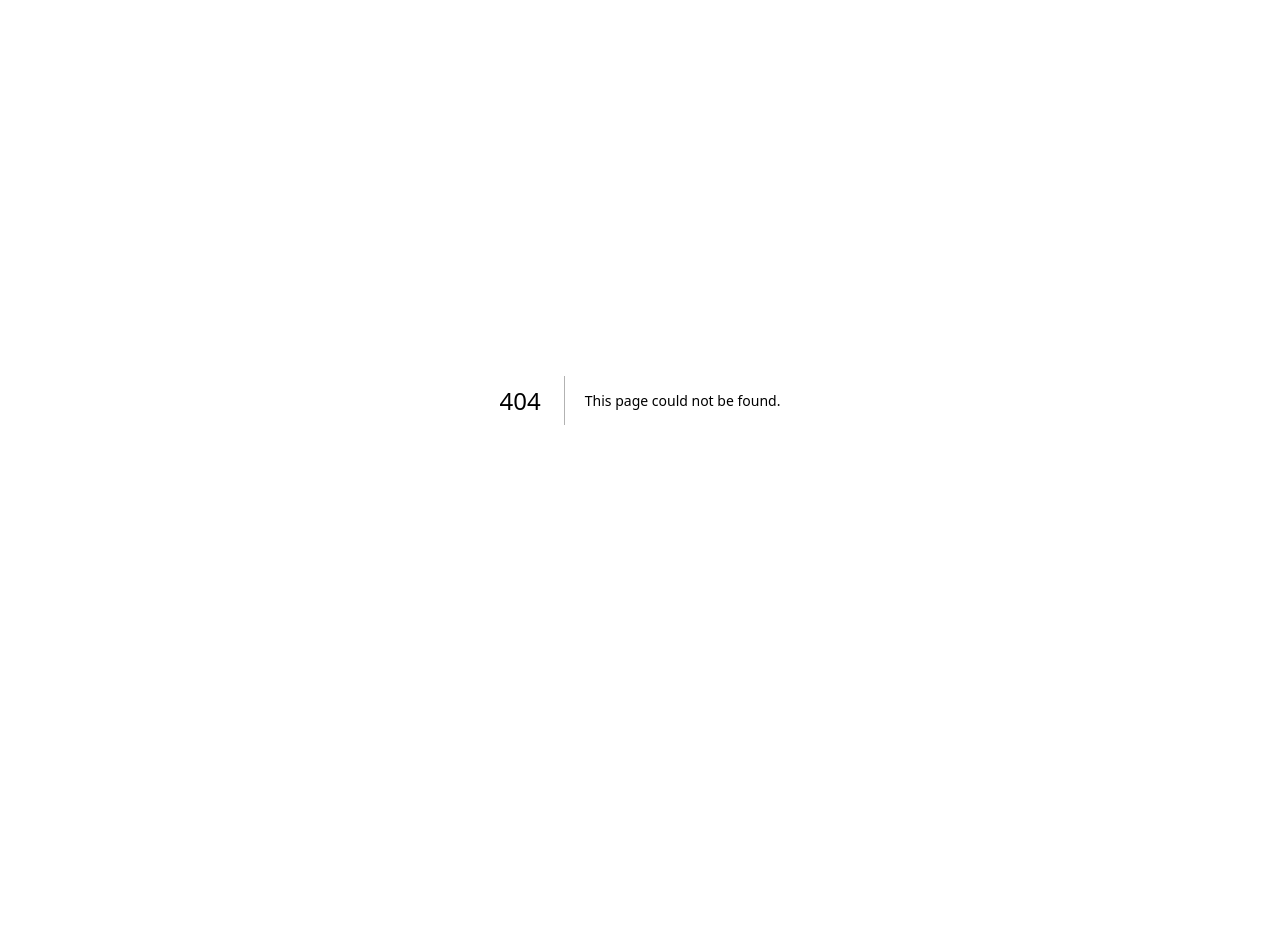
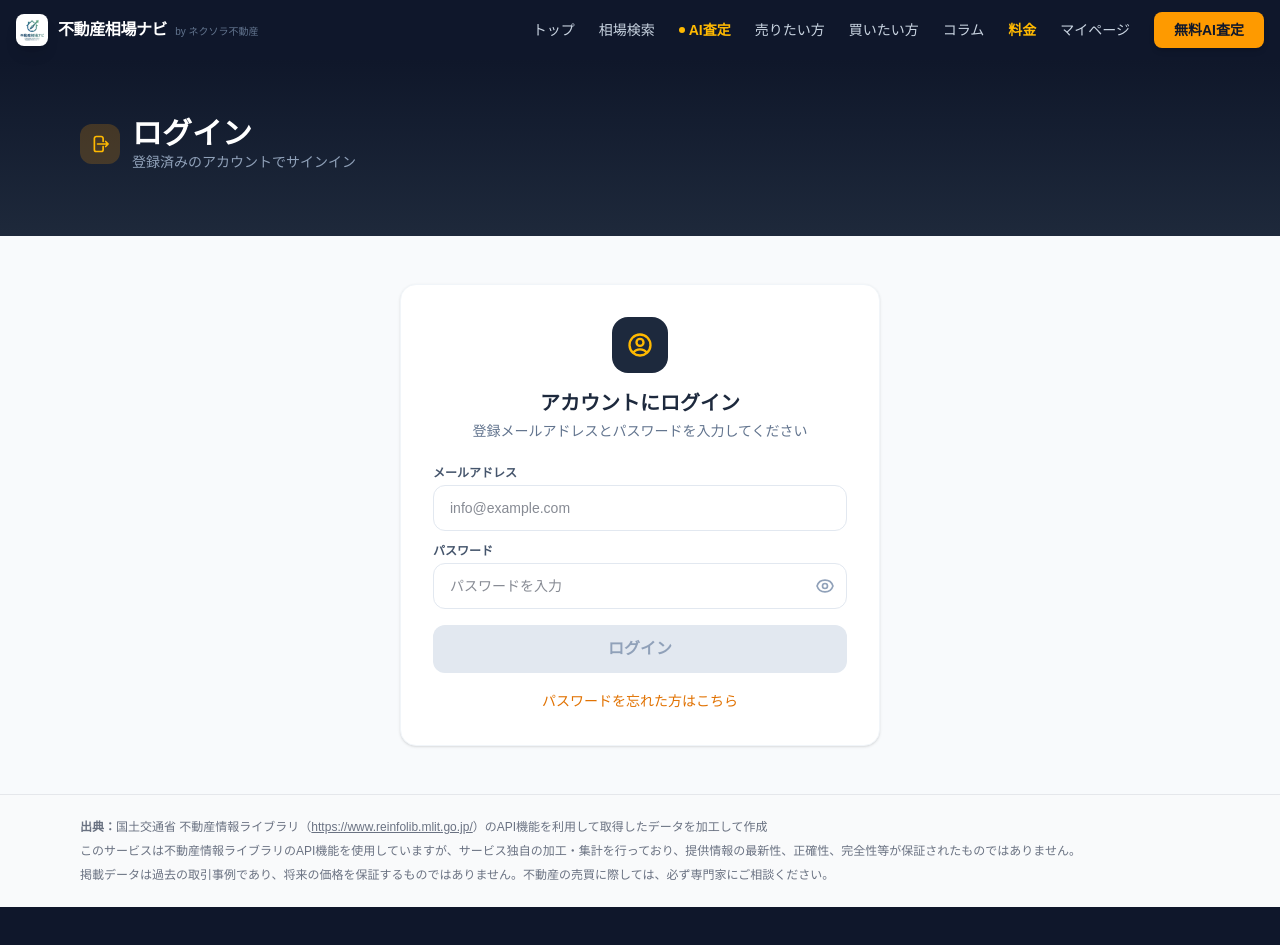
Before and after one commit to nexoraltd/realestate-market, a Next.js app: page /login in a window 1280 px wide. Before the commit this address had no page. Shown: the top 945 px of the page. Before the commit the page ends 800 px from the top, so only its background shows below. Built offline with nearby package versions, Linux system fonts and the light colour scheme.

Commit message:
feat: add /login page and fix register form login link

```diff
--- /dev/null
+++ b/src/app/login/page.tsx
@@ -0,0 +1,40 @@
+import Header from "@/components/Header";
+import Footer from "@/components/Footer";
+import LegalNotice from "@/components/LegalNotice";
+import AccountContent from "@/app/account/AccountContent";
+import type { Metadata } from "next";
+
+export const metadata: Metadata = {
+  title: "ログイン | 不動産相場ナビ",
+  description: "不動産相場ナビにログインして、AI査定・相場検索などの機能をご利用ください。",
+  robots: { index: false, follow: false },
+};
+
+export default function LoginPage() {
+  return (
+    <>
+      <Header />
+
+      <section className="bg-gradient-to-b from-[#0f172a] to-[#1e293b] text-white py-10 md:py-14">
+        <div className="max-w-6xl mx-auto px-4">
+          <div className="flex items-center gap-3 mb-2">
+            <div className="w-10 h-10 rounded-xl bg-amber-500/20 flex items-center justify-center">
+              <svg className="w-5 h-5 text-amber-400" fill="none" viewBox="0 0 24 24" stroke="currentColor" strokeWidth={2}>
+                <path strokeLinecap="round" strokeLinejoin="round" d="M15.75 9V5.25A2.25 2.25 0 0013.5 3h-6a2.25 2.25 0 00-2.25 2.25v13.5A2.25 2.25 0 007.5 21h6a2.25 2.25 0 002.25-2.25V15m3 0l3-3m0 0l-3-3m3 3H9" />
+              </svg>
+            </div>
+            <div>
+              <h1 className="text-2xl md:text-3xl font-extrabold">ログイン</h1>
+              <p className="text-slate-400 text-sm">登録済みのアカウントでサインイン</p>
+            </div>
+          </div>
+        </div>
+      </section>
+
+      <AccountContent />
+
+      <LegalNotice />
+      <Footer />
+    </>
+  );
+}
--- a/src/components/FreeRegisterForm.tsx
+++ b/src/components/FreeRegisterForm.tsx
@@ -153,7 +153,7 @@ export default function FreeRegisterForm({ onSuccess, dark = true }: Props) {
 
         <p className={`text-center text-[11px] ${dark ? "text-slate-500" : "text-slate-500"}`}>
           既にアカウントをお持ちの方は
-          <Link href="/account" className="text-amber-500 hover:text-amber-400 ml-1">
+          <Link href="/login" className="text-amber-500 hover:text-amber-400 ml-1">
             ログイン
           </Link>
         </p>
```
